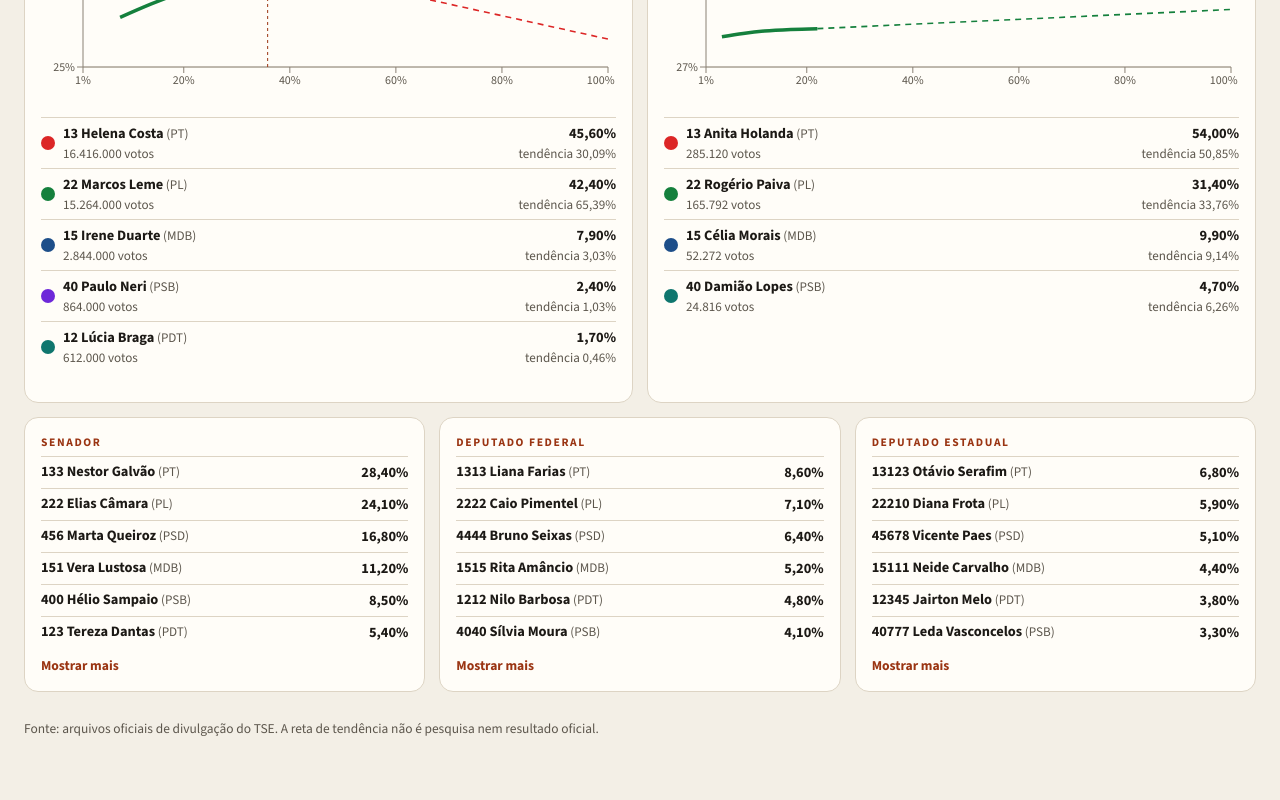
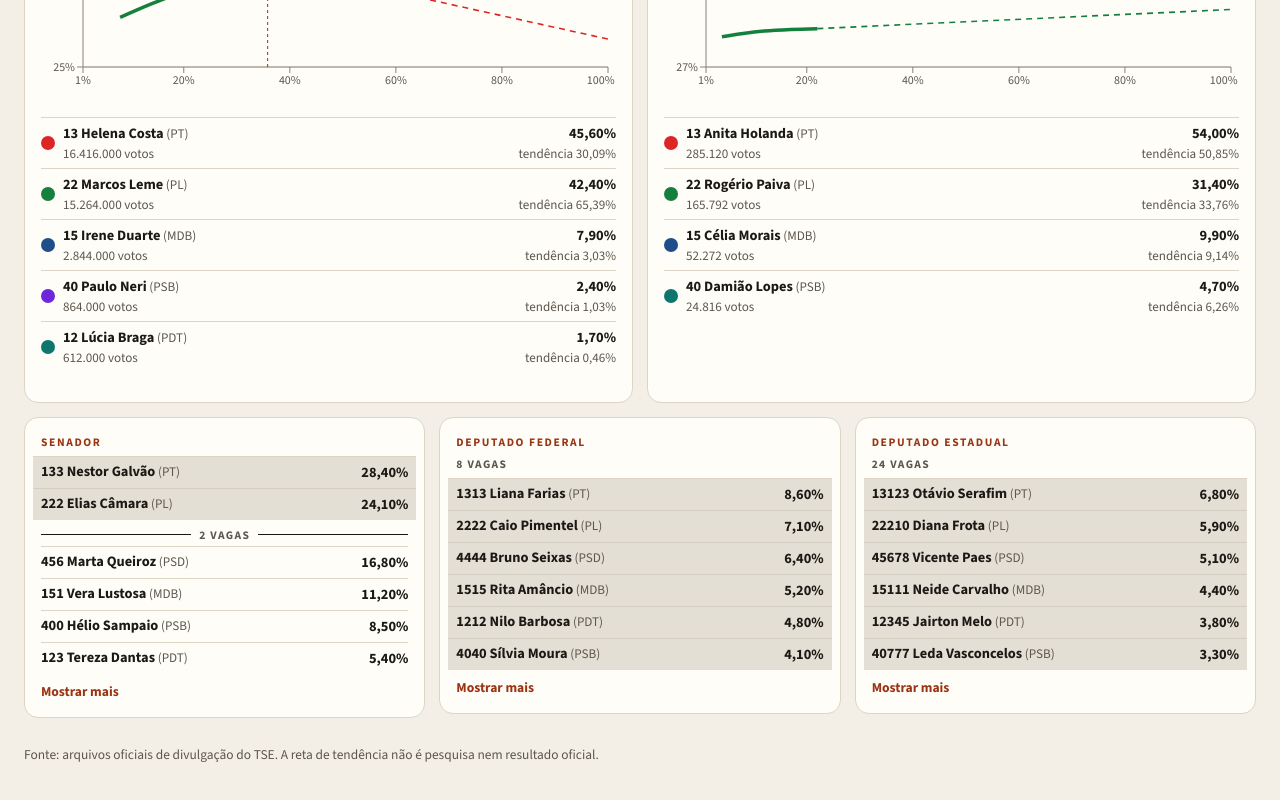
Before and after one commit to danielaraujorn/tendencia-eleicoes, a Next.js app: page /mock in a window 1280 px wide. Shown: the part 737-1537 px from the top of the page. Built offline with nearby package versions, Linux system fonts and the light colour scheme.

Commit message:
feat: add seat management functionality and enhance ranking display with seat information

```diff
--- a/app/globals.css
+++ b/app/globals.css
@@ -230,6 +230,47 @@ footer {
   grid-template-columns: minmax(0, 1fr) auto;
 }
 
+.seat-note {
+  margin: 2px 0 0;
+  color: var(--muted);
+  font-size: 0.72rem;
+  font-weight: 700;
+  letter-spacing: 0.12em;
+  text-transform: uppercase;
+}
+
+.ranking .candidates li.in-seat {
+  background: #e4dfd4;
+  margin: 0 -8px;
+  padding: 6px 8px;
+}
+
+.ranking .candidates li.in-seat + li.in-seat {
+  border-top-color: #d4cec2;
+}
+
+.ranking .candidates li.seat-line {
+  display: flex;
+  align-items: center;
+  gap: 8px;
+  margin: 0;
+  padding: 7px 0 3px;
+  border: 0;
+  color: var(--muted);
+  font-size: 0.72rem;
+  font-weight: 700;
+  letter-spacing: 0.12em;
+  text-transform: uppercase;
+}
+
+.ranking .candidates li.seat-line::before,
+.ranking .candidates li.seat-line::after {
+  content: "";
+  flex: 1;
+  height: 1px;
+  background: var(--ink);
+}
+
 .more {
   margin-top: 8px;
   padding: 0;
--- a/components/dashboard.tsx
+++ b/components/dashboard.tsx
@@ -20,6 +20,7 @@ import {
   pollPhase,
   type PollPhase,
 } from "@/lib/poll";
+import { seatsFor } from "@/lib/seats";
 import type {
   ApuracaoResponse,
   RaceView,
@@ -352,6 +353,7 @@ export function Dashboard({
             }
             waiting={waiting}
             rosterOnly={phase === "before"}
+            seats={seatsFor(office.id, stateId)}
             expanded={rankingsExpanded}
             onToggle={() =>
               setRankingsExpanded((open) => !open)
--- a/components/ranking-panel.tsx
+++ b/components/ranking-panel.tsx
@@ -1,7 +1,9 @@
 "use client";
 
+import { Fragment } from "react";
 import { CandidateName } from "@/components/candidate-name";
 import { formatPercent } from "@/lib/format";
+import { seatsLabel } from "@/lib/seats";
 import type { RaceView } from "@/lib/types";
 
 const PREVIEW = 6;
@@ -13,6 +15,7 @@ export function RankingPanel({
   rosterOnly = false,
   expanded,
   onToggle,
+  seats,
 }: {
   view: RaceView | null;
   title: string;
@@ -20,10 +23,12 @@ export function RankingPanel({
   rosterOnly?: boolean;
   expanded: boolean;
   onToggle: () => void;
+  seats: number;
 }) {
   const listed = view?.top ?? [];
   const showList = Boolean(view?.available && !rosterOnly && !view.zeroed && listed.length > 0);
   const visible = expanded ? listed : listed.slice(0, PREVIEW);
+  const cutoffInView = seats > 0 && seats < listed.length && seats <= visible.length;
   const emptyCopy =
     view?.available && view.zeroed && !rosterOnly
       ? "Nenhum voto contabilizado ainda."
@@ -33,13 +38,17 @@ export function RankingPanel({
     <section className="panel ranking">
       <header className="panel-head">
         <p className="kicker">{view?.title ?? title}</p>
+        {showList && !cutoffInView ? (
+          <p className="seat-note">{seatsLabel(seats)}</p>
+        ) : null}
       </header>
 
       {showList ? (
         <>
           <ul className="candidates">
-            {visible.map((candidate) => (
-              <li key={candidate.id}>
+            {visible.map((candidate, index) => (
+              <Fragment key={candidate.id}>
+                <li className={index < seats ? "in-seat" : undefined}>
                   <CandidateName
                     number={candidate.number}
                     name={candidate.name}
@@ -47,6 +56,12 @@ export function RankingPanel({
                   />
                   <span className="numbers">{formatPercent(candidate.percent)}</span>
                 </li>
+                {index === seats - 1 && cutoffInView ? (
+                  <li className="seat-line">
+                    <span>{seatsLabel(seats)}</span>
+                  </li>
+                ) : null}
+              </Fragment>
             ))}
           </ul>
           {listed.length > PREVIEW ? (
--- /dev/null
+++ b/lib/seats.ts
@@ -0,0 +1,56 @@
+import type { ListOfficeId, StateId } from "./labels";
+
+/** Bancada federal de 2026, igual à de 2022. O STF manteve as 513 cadeiras. */
+const FEDERAL_SEATS: Record<StateId, number> = {
+  ac: 8,
+  al: 9,
+  ap: 8,
+  am: 8,
+  ba: 39,
+  ce: 22,
+  df: 8,
+  es: 10,
+  go: 17,
+  ma: 18,
+  mt: 8,
+  ms: 8,
+  mg: 53,
+  pa: 17,
+  pb: 12,
+  pr: 30,
+  pe: 25,
+  pi: 10,
+  rj: 46,
+  rn: 8,
+  rs: 31,
+  ro: 8,
+  rr: 8,
+  sc: 16,
+  sp: 70,
+  se: 8,
+  to: 8,
+};
+
+/** Em 2026 cada estado e o DF elegem dois senadores. */
+export const SENATE_SEATS = 2;
+
+/** A Câmara Legislativa do DF tem 24 deputados distritais. */
+export const DISTRICT_SEATS = 24;
+
+/** Art. 27 da Constituição: triplo da bancada federal até 36, e depois uma cadeira por deputado federal acima de 12. */
+export function stateDeputySeats(federalSeats: number) {
+  if (federalSeats <= 12) return federalSeats * 3;
+  return 36 + (federalSeats - 12);
+}
+
+export function seatsFor(office: ListOfficeId, state: StateId) {
+  if (office === "senador") return SENATE_SEATS;
+  if (office === "deputado-estadual" && state === "df") return DISTRICT_SEATS;
+  const federal = FEDERAL_SEATS[state];
+  if (office === "deputado-federal") return federal;
+  return stateDeputySeats(federal);
+}
+
+export function seatsLabel(count: number) {
+  return count === 1 ? "1 vaga" : `${count} vagas`;
+}
```
Also changed, not shown: 2 other files (tests, documents, lock files or other folders). Lines whose indentation alone changed are shown as unchanged.
